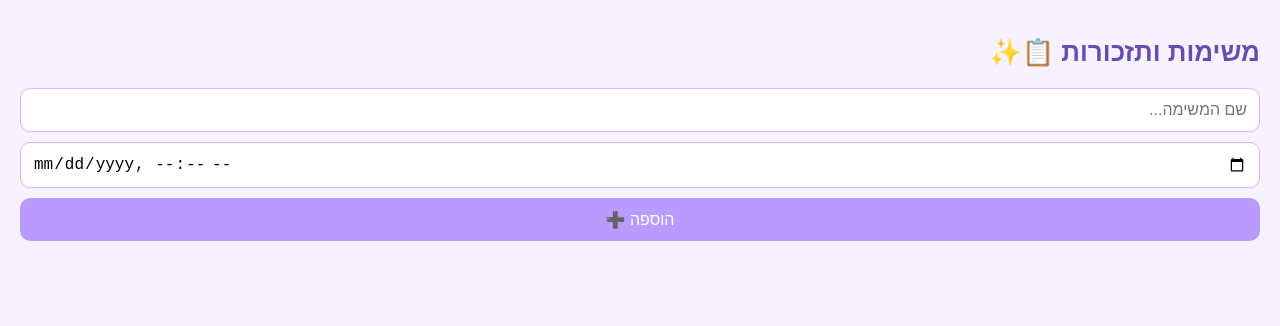
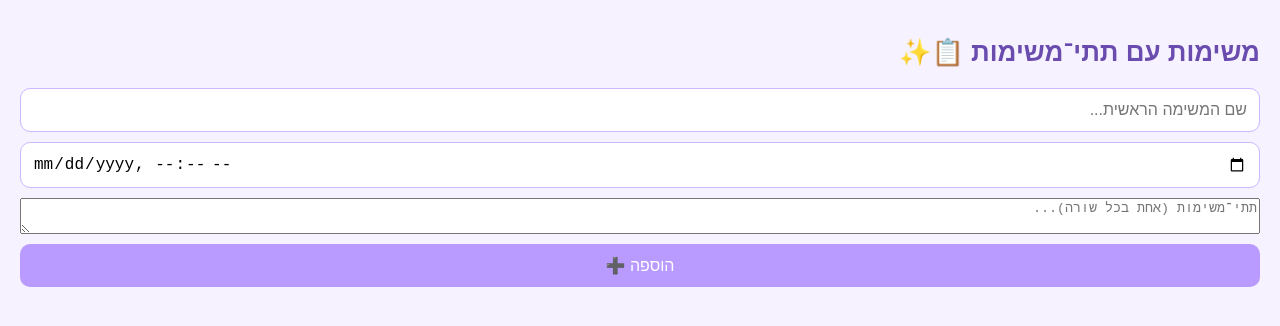
Before and after one commit to lilachmizan-lang/tasks-reminders-lilach, a plain HTML site: page index.html in a window 1280 px wide. Drawn offline with Linux system fonts and the light colour scheme.

Commit message:
Update index.html

```diff
--- a/index.html
+++ b/index.html
@@ -2,17 +2,20 @@
 <html lang="he" dir="rtl">
 <head>
     <meta charset="UTF-8" />
-    <title>משימות ותזכורות - לילך</title>
+    <title>משימות ותתי־משימות - לילך</title>
     <link rel="stylesheet" href="style.css" />
 </head>
 <body>
 
-    <h1>משימות ותזכורות 📋✨</h1>
+    <h1>משימות עם תתי־משימות 📋✨</h1>
 
     <div class="add-task">
-        <input id="taskText" type="text" placeholder="שם המשימה..." />
+        <input id="taskText" type="text" placeholder="שם המשימה הראשית..." />
         <input id="taskTime" type="datetime-local" />
-        <button onclick="addTask()">הוספה ➕</button>
+
+        <textarea id="subTasksText" placeholder="תתי־משימות (אחת בכל שורה)..."></textarea>
+
+        <button id="addTaskBtn">הוספה ➕</button>
     </div>
 
     <ul id="tasksList"></ul>
```
